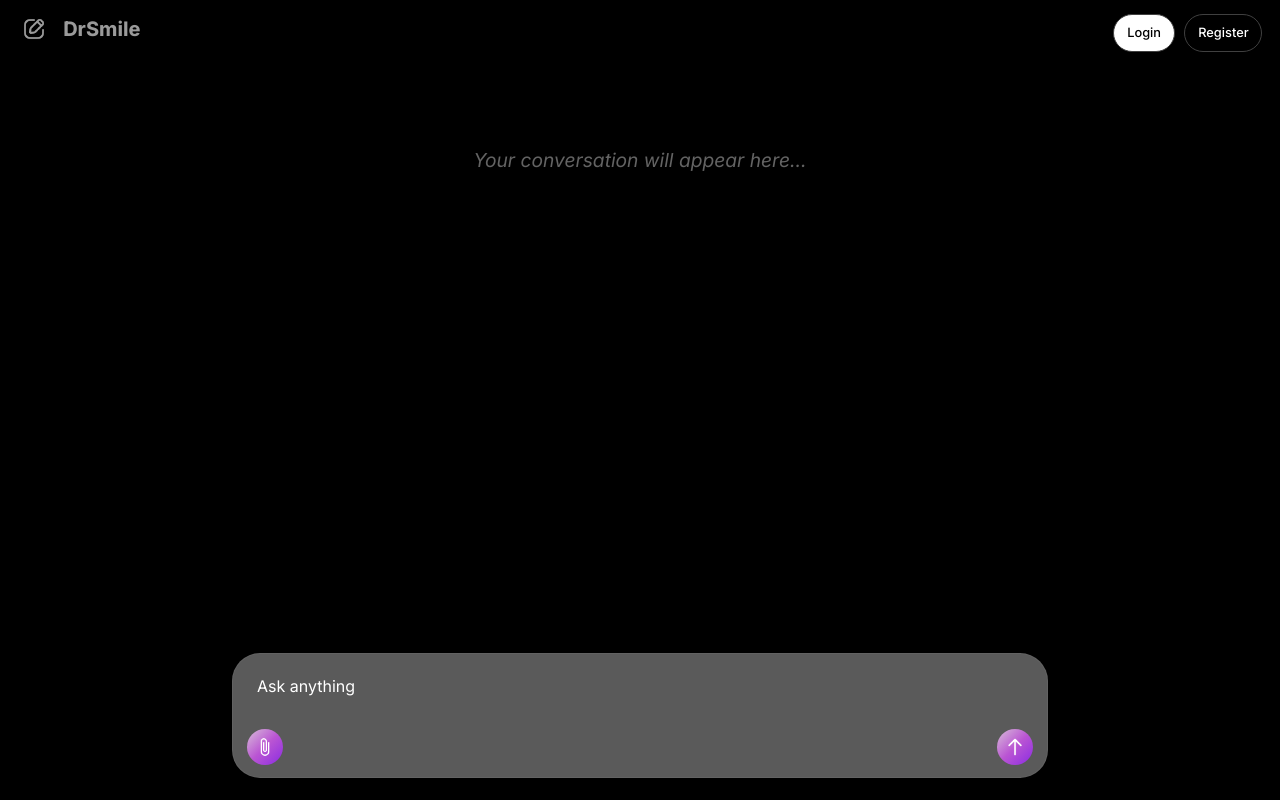
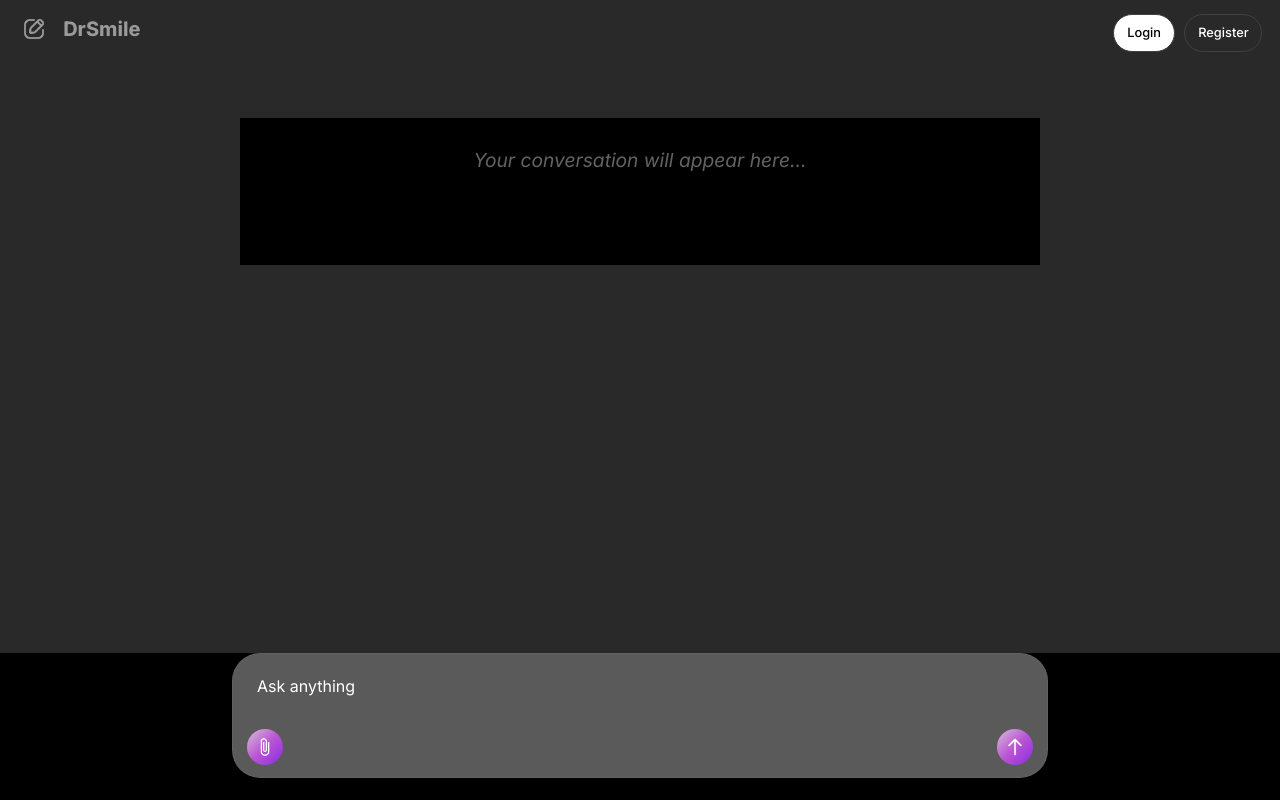
Before and after one commit to XynaxDev/DrSmile, a Flask app: page /chatbot in a window 1280 px wide. Run offline with Flask 3, Linux system fonts and the light colour scheme.

Commit message:
Fixed bg colors

```diff
--- a/static/css/base.css
+++ b/static/css/base.css
@@ -10,7 +10,7 @@ html {
 }
 
 body {
-    background-color: #000;
+    background-color: rgb(41, 41, 41);
     font-family: 'Inter', Tahoma, Geneva, Verdana, sans-serif;
     margin-bottom: 70px;
     color: #e0e0e0;
@@ -31,7 +31,7 @@ p {
     left: -260px;
     width: 260px;
     height: 100%;
-    background-color: #000;
+    background-color: rgb(41, 41, 41);
     transition: left 0.3s ease;
     z-index: 5000 !important;
     overflow-y: auto;
@@ -116,7 +116,7 @@ p {
 }
 
 .navbar-dark.bg-dark {
-    background-color: #000 !important;
+    background-color: rgb(41, 41, 41) !important;
     padding-bottom: 0 !important;
 }
 
@@ -227,7 +227,7 @@ body::-webkit-scrollbar {
 }
 
 body::-webkit-scrollbar-track {
-    background-color: #0F0F0F !important;
+    background-color: rgb(41, 41, 41) !important;
     /* Match body background, with higher priority */
 }
 
```
